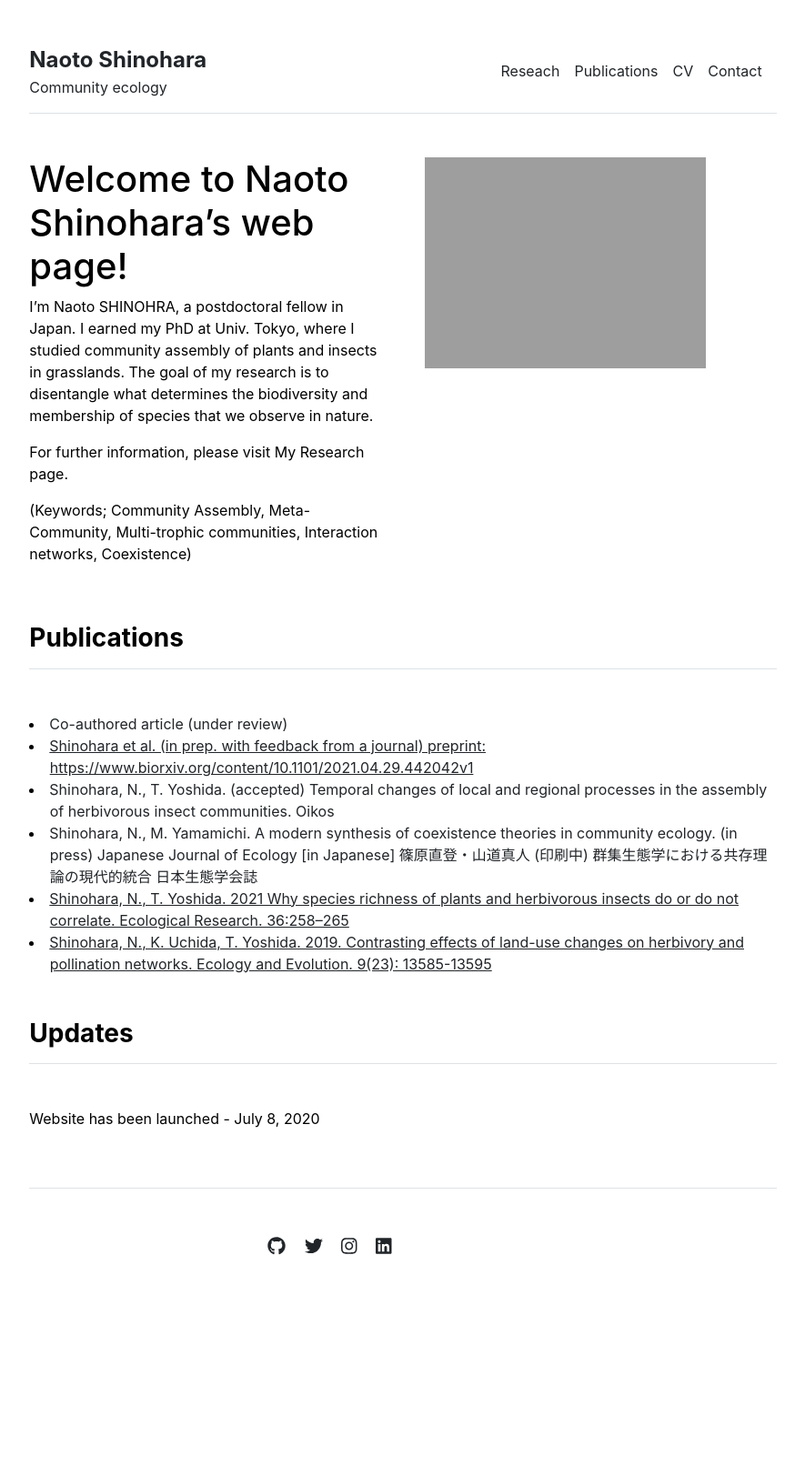
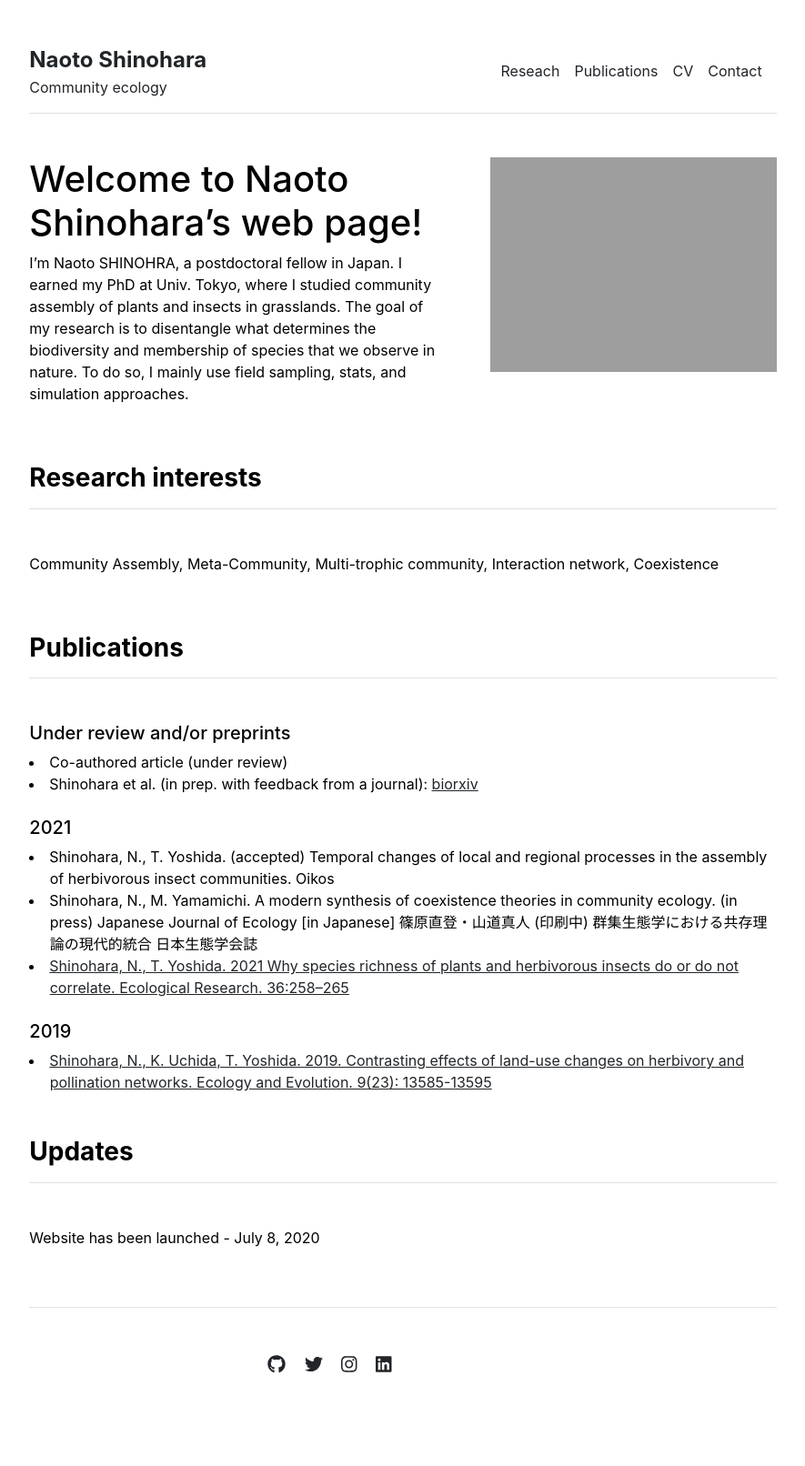
Before and after one commit to snaoto/snaoto.github.io, a Jekyll site: the page built from index.md, in a window 1280 px wide. Shown: the whole page at 91% size, without its empty margins (197-1082 px from the left). Built offline with Jekyll 4.4.1, drawn with Linux system fonts in a browser that asks for light colours; before the commit the page ends 1481 px from its top, so only the background shows below that.

Commit message:
Added modification

```diff
--- a/_includes/publications.html
+++ b/_includes/publications.html
@@ -1,4 +1,4 @@
-<div class="row g-5 mb-5">
+<!-- <div class="row g-5 mb-5">
   <div>
     <h3 class="fw-bold border-bottom pb-3 mb-5">Publications</h3>
     {% if page.title == "Home" %}
@@ -15,4 +15,24 @@
       {% endfor %}
     {% endif %}
   </div>
+</div> -->
+
+
+<div class="row g-5 mb-5">
+  <div>
+    <h3 class="fw-bold border-bottom pb-3 mb-5">Publications</h3>
+
+    <h5>Under review and/or preprints</h5>
+    <li>Co-authored article (under review)</li>
+    <li>Shinohara et al. (in prep. with feedback from a journal): <a href = https://www.biorxiv.org/content/10.1101/2021.04.29.442042v1 target="_blank">biorxiv</a></li>
+
+    <br><h5>2021</h5>
+    <li>Shinohara, N., T. Yoshida. (accepted) Temporal changes of local and regional processes in the assembly of herbivorous insect communities. Oikos</li>
+    <li>Shinohara, N., M. Yamamichi. A modern synthesis of coexistence theories in community ecology. (in press) Japanese Journal of Ecology [in Japanese] 篠原直登・山道真人 (印刷中) 群集生態学における共存理論の現代的統合 日本生態学会誌</li>
+    <li><a href = https://esj-journals.onlinelibrary.wiley.com/doi/10.1111/1440-1703.12189 target="_blank">Shinohara, N., T. Yoshida. 2021 Why species richness of plants and herbivorous insects do or do not correlate. Ecological Research. 36:258–265</a></li>
+
+    <br><h5>2019</h5>
+    <li><a href = https://onlinelibrary.wiley.com/doi/10.1002/ece3.5814 target="_blank">Shinohara, N., K. Uchida, T. Yoshida. 2019. Contrasting effects of land-use changes on herbivory and pollination networks. Ecology and Evolution. 9(23): 13585-13595</a></li>
+
+  </div>
 </div>
--- a/_layouts/home.html
+++ b/_layouts/home.html
@@ -3,12 +3,19 @@ layout: default
 ---
 
 <div class="row g-5 mb-5">
-  <div class="col-md-6">
+  <div class="col-md-7">
     <!-- <h3 class="fw-bold">Research</h3> -->
     {{ content }}
   </div>
-  <div class="col-md-6">
-    <img src="{{ site.github.url }}/assets/img/Profile.JPG" alt="Home" width="80%">
+  <div class="col-md-5">
+    <img src="{{ site.github.url }}/assets/img/Top.jpg" alt="Home" width="100%">
+  </div>
+</div>
+
+<div class="row g-5 mb-5">
+  <div class="col-md-12">
+    <h3 class="fw-bold border-bottom pb-3 mb-5">Research interests</h3>
+      <p> Community Assembly, Meta-Community, Multi-trophic community, Interaction network, Coexistence </p>
   </div>
 </div>
 
--- a/index.md
+++ b/index.md
@@ -5,8 +5,4 @@ title: "Home"
 
 # Welcome to Naoto Shinohara's web page!
 I'm Naoto SHINOHRA, a postdoctoral fellow in Japan.
-I earned my PhD at Univ. Tokyo, where I studied community assembly of plants and insects in grasslands. The goal of my research is to disentangle what determines the biodiversity and membership of species that we observe in nature.
-
-For further information, please visit My Research page.
-
-(Keywords; Community Assembly, Meta-Community, Multi-trophic communities, Interaction networks, Coexistence)
+I earned my PhD at Univ. Tokyo, where I studied community assembly of plants and insects in grasslands. The goal of my research is to disentangle what determines the biodiversity and membership of species that we observe in nature. To do so, I mainly use field sampling, stats, and simulation approaches.
```
Also changed, not shown: _data/publications.yml (+4 -4 lines), 3 other files.
